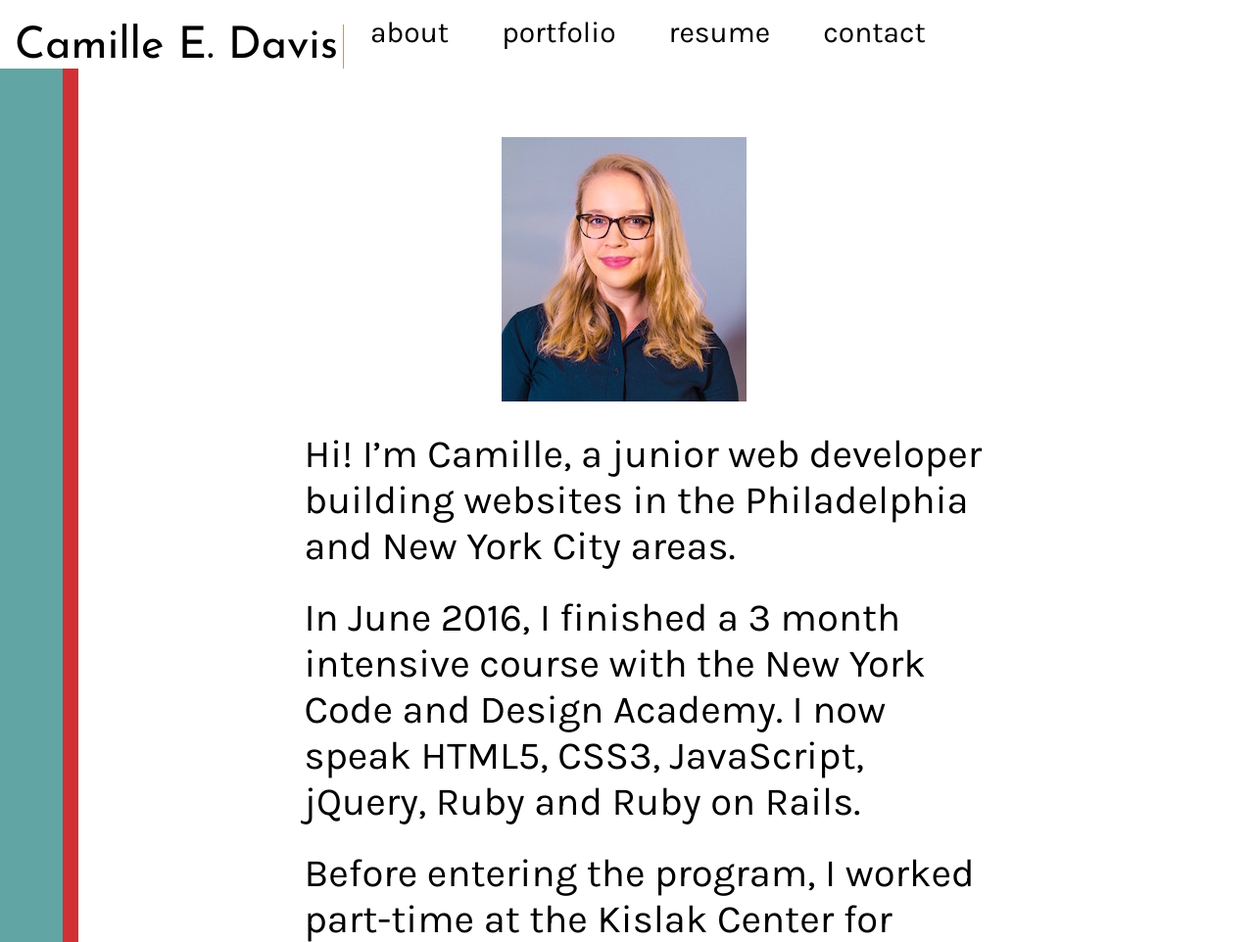
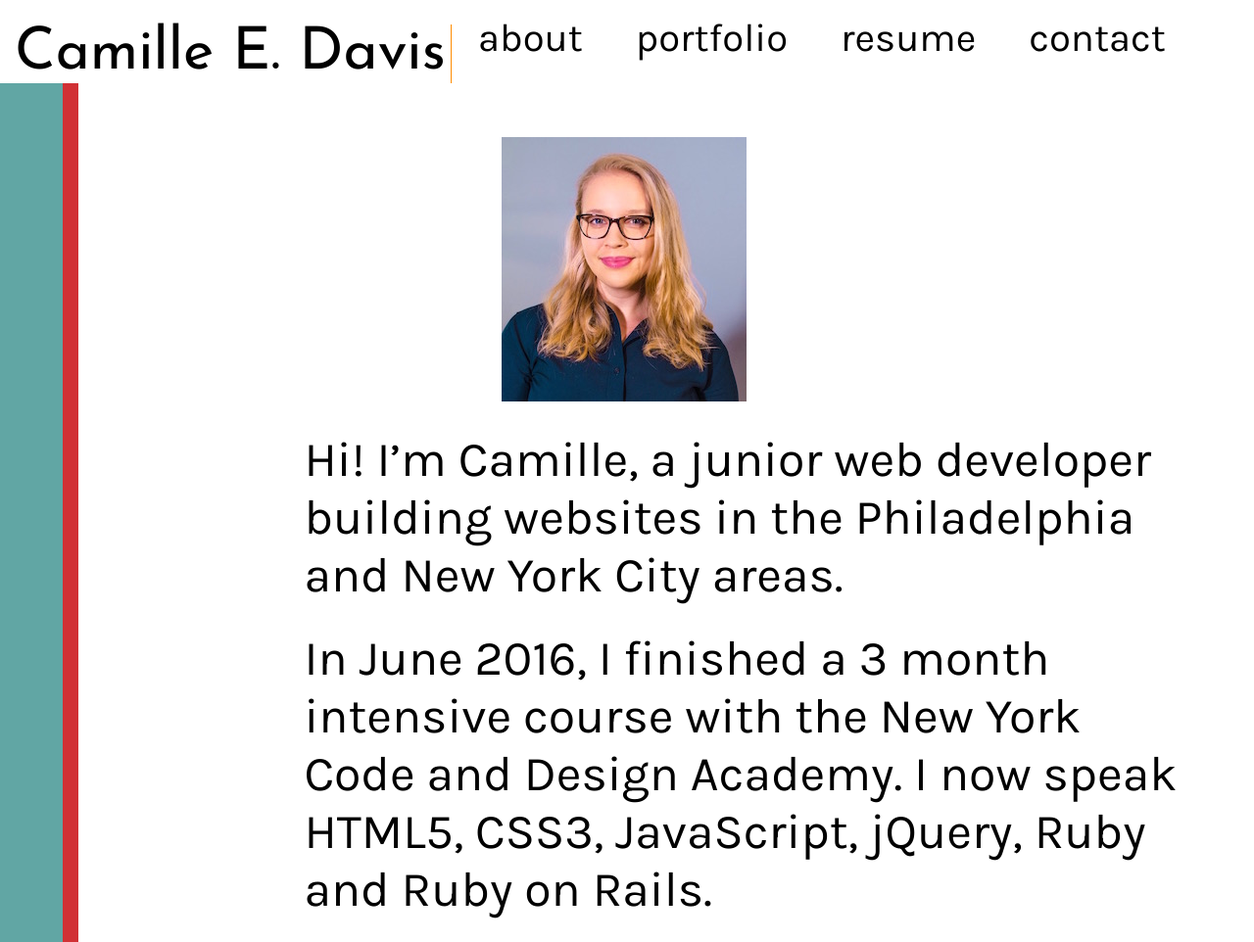
Before and after one commit to cendarcy/cendarcy.github.io-resume-, a website with bundled scripts: page index.html in a window 1280 px wide. Shown: the top 962 px of the page at 98% size. Built offline with nearby package versions, Linux system fonts and the light colour scheme.

Commit message:
making fonts bigger

```diff
--- a/scss/main.scss
+++ b/scss/main.scss
@@ -33,7 +33,7 @@ nav h1 {
   padding-left: 15px;
   border-right: 1px solid $yellow;
   float: left;
-  font-size: 45px;
+  font-size: 60px;
   font-family: $josefin;
   font-weight: 400;
 }
@@ -42,7 +42,7 @@ div.page-about{
 
   .blue-block{
     width: 5vw;
-    height: 130vh;
+    height: 150vh;
     background-color: $teal;
     border-right: 1em solid $red;
     padding: 0;
@@ -70,21 +70,14 @@ div.page-about{
           padding-top: 10px;
           margin: 16px;
           padding-right: 100px;
-          width: 700px;
-          font-size: 40px;
+          width: 900px;
+          font-size: 50px;
 
           &#first {
             padding-top: 10px;
           }
 
         }
-
-  /*        @include breakpoint(medium){
-          height: 69vh;
-          width: 75vw;
-          font-size: 24px;
-
-          } */
     }
   }
 }
@@ -95,6 +88,7 @@ ul.nav-social {
   margin: 0;
   padding: 0;
   margin-left: 190px;
+  font-size: 50px;
 
   li {
     list-style: none;
--- a/scss/partials/_nav.scss
+++ b/scss/partials/_nav.scss
@@ -2,7 +2,7 @@ nav {
 	margin: 0px;
 	padding: 0px;
 	overflow: auto;
-	font-size: 10px;
+	font-size: 0px;
 	font-family: 'Karla', sans-serif;
 	position: fixed;
 	z-index: 100;
@@ -28,11 +28,11 @@ nav {
 		list-style: none;
 
 		li {
-
+			font-size: 40px;
 			display: block;
-		    float: left;
-		    margin: 0;
-		    padding: 0;
+	    float: left;
+	    margin: 0;
+	    padding: 0;
 
 			a {
 				/*display: none;*/
```
Also changed, not shown: scss/main.css, 1 other file.
